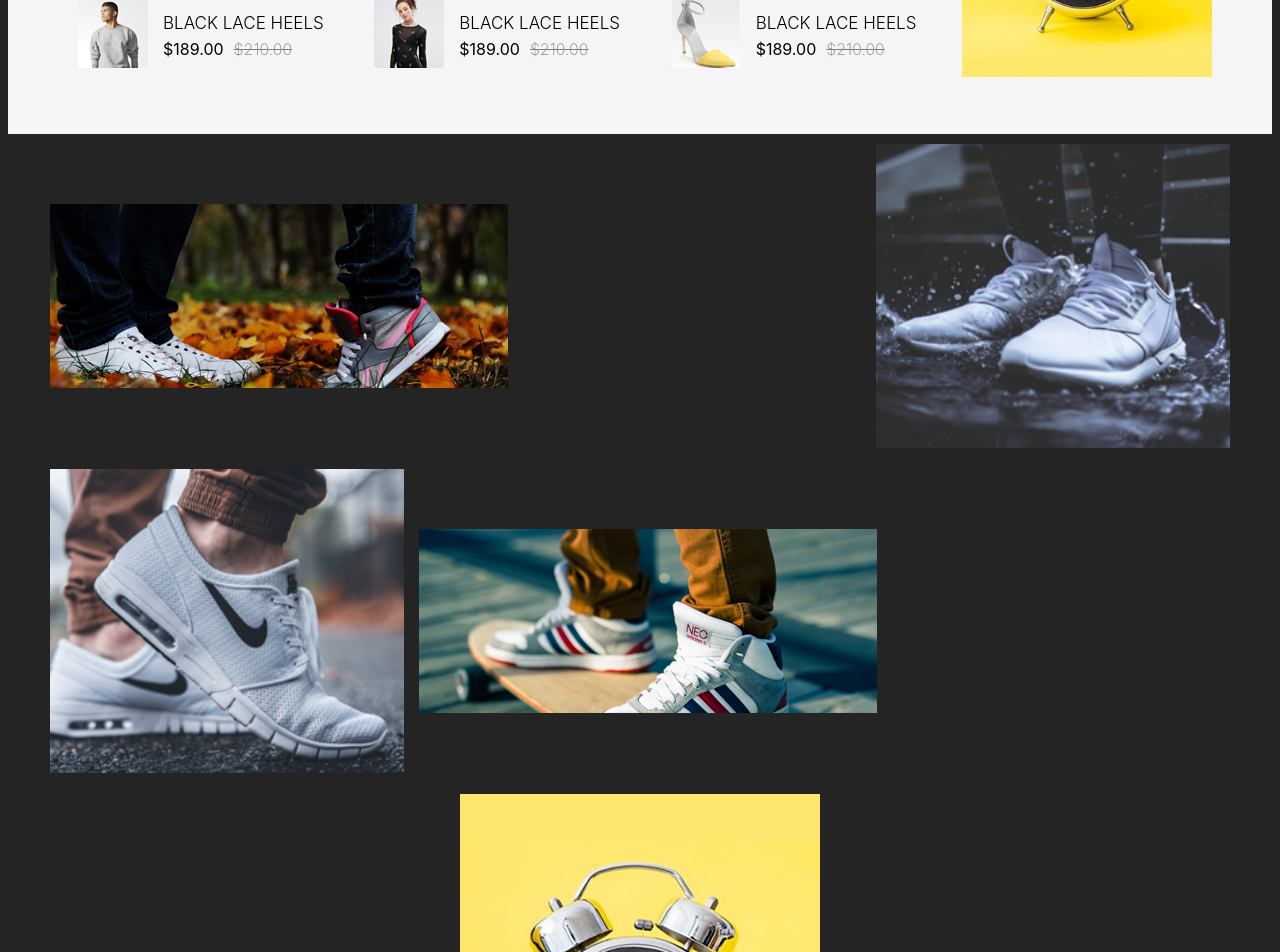
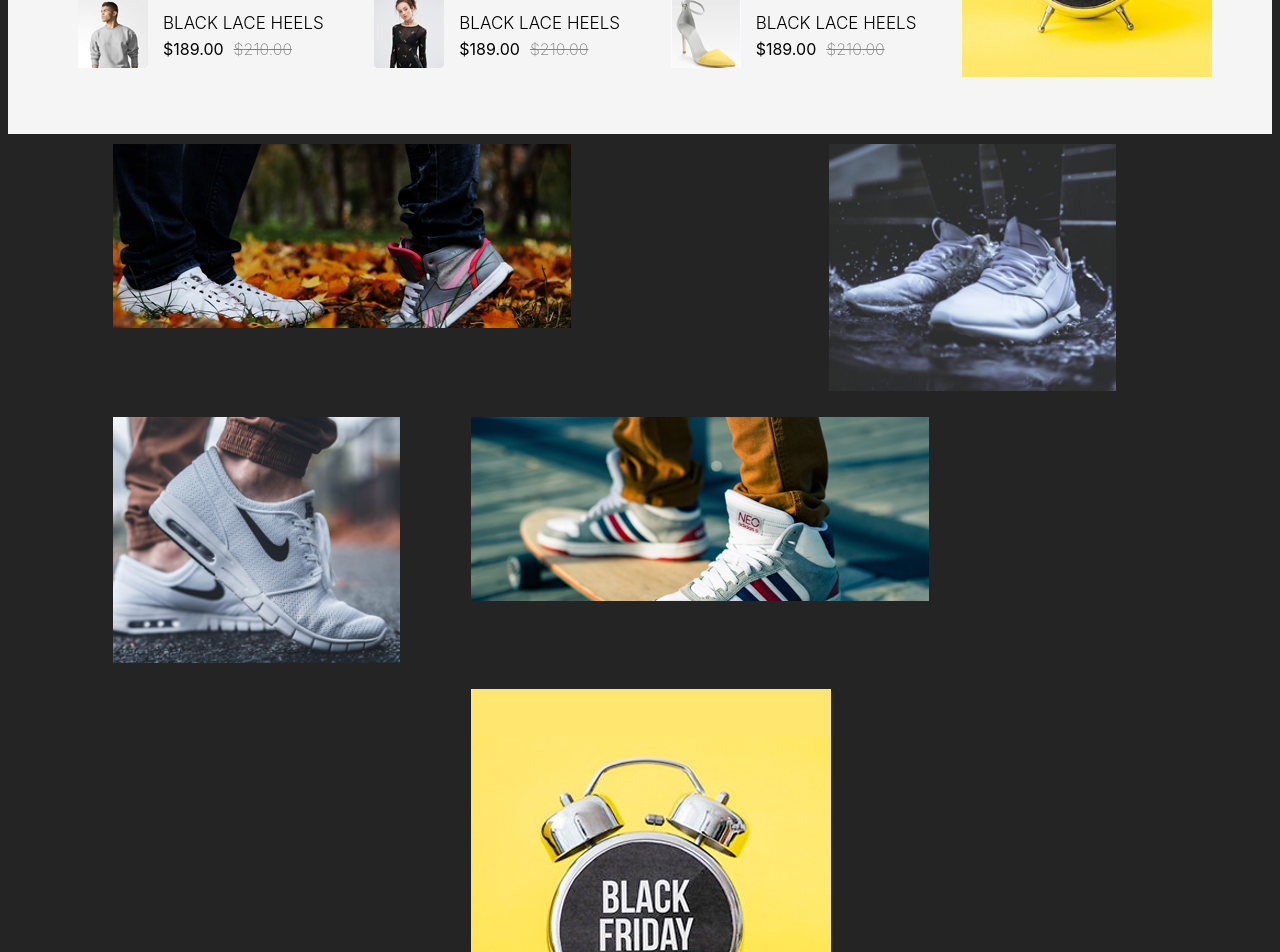
Before and after one commit to BridgetKas/ShoeStore, a React (Vite) app: page / in a window 1280 px wide. Shown: the part 2180-3132 px from the top of the page. Built offline with nearby package versions, Linux system fonts and the light colour scheme.

Commit message:
Fixed Overlay Component

```diff
--- a/src/components/logos/logo.module.css
+++ b/src/components/logos/logo.module.css
@@ -32,7 +32,6 @@
 
     .logoContainer {
         width:15%;
-
     }
 }
 
--- a/src/components/overLayShoes/overlay.jsx
+++ b/src/components/overLayShoes/overlay.jsx
@@ -7,34 +7,14 @@ import styles from './overlay.module.css'
 
 
 function OverlayComp() {
-  // const photoArr = [
-  //   {
-  //     photo:photo1
-  //   },
-  //   {
-  //     photo:photo2
-  //   },
-  //   {
-  //     photo:photo3
-  //   },
-  //   {
-  //     photo:photo4
-  //   },
-  //   {
-  //     photo:photo5
-  //   },
-  // ]
   return (
     <div className={styles.mainContainer}>
-      {/* <div className> */}
-      <div  className={styles.imageContainer1}><img src={photo1}/></div>
+      <div  className={styles.imageContainerone}><img src={photo1}/></div>
       <div  className={styles.imageContainer}><img src={photo2}/></div>
       <div  className={styles.imageContainer}><img src={photo3}/></div>
-      <div  className={styles.imageContainer1}><img src={photo4}/></div>
-      {/* </div> */}
-      <div className={styles.blackContainer}>
-        <div  className={styles.imageContainer2}><img src={photo5}/></div>
-      </div>
+      <div  className={styles.imageContainertwo}><img src={photo4}/></div>
+      <div  className={styles.imageContainerthree}><img src={photo5}/></div>
+
     </div>
   )
 }
--- a/src/components/overLayShoes/overlay.module.css
+++ b/src/components/overLayShoes/overlay.module.css
@@ -5,7 +5,9 @@
     justify-content: center;
     gap:20px;
     padding:10px;
-    width:100%;
+    width:95%;
+    margin-left:auto;
+    margin-right:auto;
     flex-wrap:wrap;
 }
 
@@ -13,6 +15,9 @@
     width:95%;
 }
 
+.imageContainer2 {
+    width:100%;
+}
 
 .imageContainer img {
     max-width:100%;
@@ -20,10 +25,14 @@
 }
 
 
+
 @media (min-width:578px) {
     .mainContainer {
-        width:95%;
-        margin:0 auto;
+        width:85%;
+    }
+
+    .imageContainer {
+        width:85%;
     }
 }
 
@@ -31,16 +40,28 @@
 @media (min-width:768px) {
 
     .mainContainer {
-        flex-direction:row;
-        gap:15px;
+        display:grid;
+        grid-template-columns: repeat(3,1fr);
+        align-items: start;
     }
 
-    .imageContainer1 {
-        width:67%;
-        flex-grow:1;
+    .imageContainerone {
+        grid-column:1/3;
+        overflow: hidden;
     }
 
     .imageContainer {
-        width:30%;
+        align-self: stretch;
+        justify-self: stretch;
     }
+
+    .imageContainertwo {
+        grid-column:2/span 2;
+        overflow: hidden;
+    }
+
+    .imageContainerthree {
+      grid-column: 2/span 2;
+    }
+
 }
```
